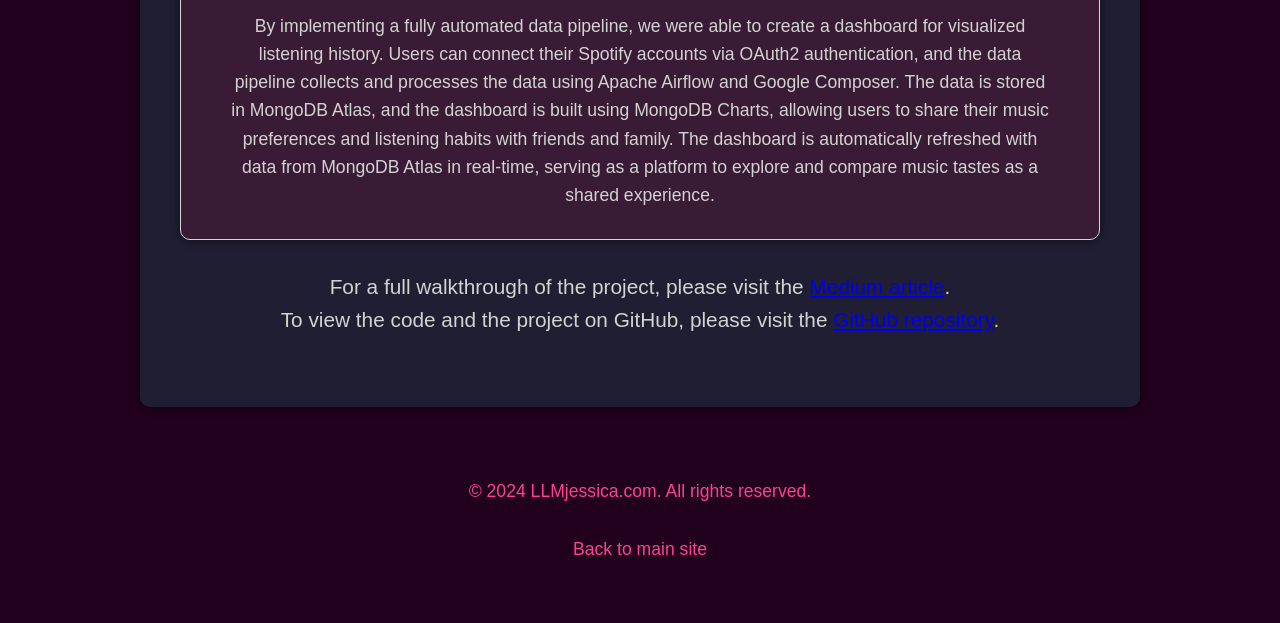
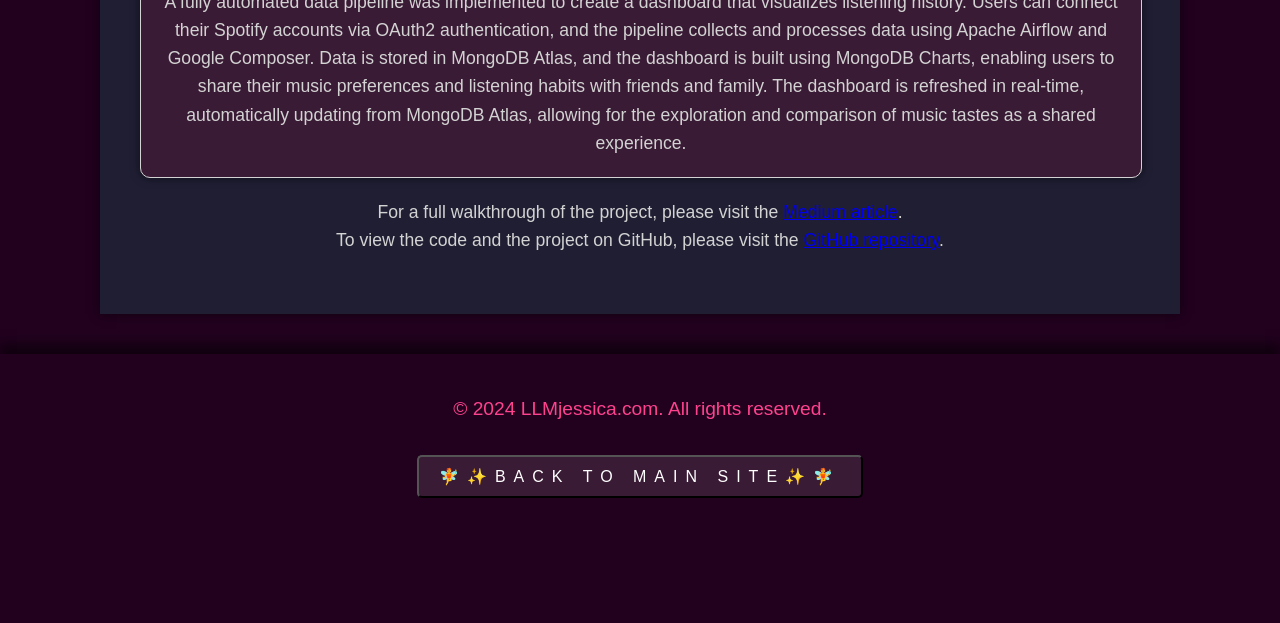
Before and after one commit to witchEverly/llmjessica-demos, a plain HTML site: page streamlining_data_processing.html in a window 1280 px wide. Shown: the part 1079-1702 px from the top of the page. After the commit the page ends 1607 px from the top, so only its background shows below. Drawn offline with Linux system fonts and the light colour scheme.

Commit message:
Update CSS styling

```diff
--- a/streamlining_data_processing.html
+++ b/streamlining_data_processing.html
@@ -5,54 +5,40 @@
     <meta name="viewport" content="width=device-width, initial-scale=1.0">
     <title>Demos ✨ LLMjessica.com ✨</title>
     <link rel="icon" type="image/x-icon" href="images/favicon_2.ico">
-<!--    <link rel="mask-icon" href="images/favicon_2.svg">-->
-<!--    <link rel="apple-touch-icon" href="images/favicon_2.png">-->
     <style>
-        * {
-            box-sizing: border-box; /* Ensure padding and borders are included in the element's total width and height */
+        body {
+            font-family: Arial, sans-serif;
             margin: 0;
             padding: 0;
-        }
-        body {
-            font-family: 'Arial', sans-serif;
             background-color: #21011e; /* Dark Purple */
             color: #d3d3d3; /* Grey Text */
             line-height: 1.6;
-            display: flex;
-            flex-direction: column;
-            align-items: center;
-            justify-content: flex-start;
-            min-height: 100vh;
-            padding: 20px; /* Add padding to body for better spacing */
         }
         .container {
-            width: 100%;
             max-width: 1000px;
+            margin: 10px auto;
+            padding: 40px;
             background-color: #1f1e33;
             box-shadow: 0 0 10px rgba(0, 0, 0, 0.5);
-            margin: 20px 0;
-            padding: 40px;
+        }
+        .text-container {
+            background-color: #3a1b35; /* Lighter Purple Background */
+            border: 1px solid #d3d3d3; /* Whitish-grey outline */
+            box-shadow: 0 0 10px rgba(0, 0, 0, 0.5); /* Subtle shadow */
             border-radius: 10px;
+            max-width: 1200px;
+            text-align: center;
+            width: 100%;
+            margin: 20px auto;
         }
         h1, h2, h3 {
             text-align: center;
             color: #fe428e; /* Radical Pink */
-            margin: 10px 0;
         }
-        p {
-            padding: 10px 40px;
-            margin: 10px 0;
+        .intro, p {
+            text-align: center;
             font-size: 1.1em;
-        }
-
-        ul, ol {
-            margin: 10px 80px;
-            font-size: 1.1em;
-        }
-        .intro {
-            text-align: center;
-            font-size: 1.3em;
-            margin: 20px 0;
+            margin: 20px;
         }
         .quote-section {
             text-align: center;
@@ -61,7 +47,7 @@
         }
         .image-container {
             text-align: center;
-            margin: 1px 0;
+            margin: 20px;
         }
         .image-container img {
             width: 100%;
@@ -70,30 +56,28 @@
             border-radius: 5px;
             box-shadow: 0 0 10px rgba(0, 0, 0, 0.5);
         }
-        .subdomain-container {
-            background-color: #3a1b35; /* Lighter Purple Background */
-            padding: 10px;
-            border: 1px solid #d3d3d3; /* Whitish-grey outline */
-            box-shadow: 0 0 10px rgba(0, 0, 0, 0.5); /* Subtle shadow */
-            border-radius: 10px;
-            max-width: 1200px;
-            text-align: center;
-            width: 100%;
-            margin: 20px auto;
+        .styled-button {
+            background-color: #3a1b35;
+            color: white;
+            padding: 10px 20px;
+            border-radius: 5px;
+            font-size: 16px;
+            cursor: pointer;
+            transition: background-color 0.3s ease, box-shadow 0.3s ease;
+            margin: 10px;
+            text-transform: uppercase;
+            letter-spacing: 8px;
         }
-        .subdomain-container a {
-            color: #fe428e; /* Radical Pink */
-            text-decoration: none;
-        }
-        .subdomain-container a:hover {
-            text-decoration: underline;
+        .styled-button:hover {
+            background-color: #fe428e; /* Hover effect */
         }
         .footer {
             text-align: center;
             padding: 20px 0;
             background-color: #21011e; /* Dark Purple Background */
             color: #fe428e; /* Radical Pink */
-            margin-top: 10px;
+            margin-top: 40px;
+            box-shadow: 0 -10px 10px rgba(0, 0, 0, 0.5); /* Subtle shadow at the top */
         }
         .footer a {
             color: #fe428e;
@@ -107,10 +91,9 @@
 <body>
     <div class="container">
         <h1>Streamlining Data Processing using Apache Airflow, MongoDB, SparkSQL, and Google Composer</h1>
-        <br>
-        <div class="subdomain-container">
+        <hr>
         <h2>Initial Project Proposal</h2>
-            <p>
+        <p class="intro">
             <em>
                 Develop a data pipeline in Airflow to build an application that functions as a social media platform for small groups of friends.
                 The application will allow users to connect their Spotify accounts and share their listening history.
@@ -118,17 +101,21 @@
             </em>
         </p>
         <h2>The Finished Product</h2>
-            <div class="quote-section"> A Dynamic Dashboard for Sharing Music Taste with Friends </div>
+        <div class="quote-section">
+            A Dynamic Dashboard for Sharing Music Taste with Friends
+        </div>
         <div class="image-container">
-                <kbd><img src="images/SpotifyWeeklyRecap.png" alt="Dashboard implementation with MongoDB Charts"></kbd>
+            <img src="images/SpotifyWeeklyRecap.png" alt="Dashboard implementation with MongoDB Charts">
         </div>
-            <p>
-                By implementing a fully automated data pipeline, we were able to create a dashboard for visualized listening history.
-                Users can connect their Spotify accounts via OAuth2 authentication, and the data pipeline collects and processes the
-                data using Apache Airflow and Google Composer. The data is stored in MongoDB Atlas, and the dashboard is built using MongoDB Charts,
-                allowing users to share their music preferences and listening habits with friends and family.
-                The dashboard is automatically refreshed with data from MongoDB Atlas in real-time, serving as a platform to
-                explore and compare music tastes as a shared experience.
+        <div class="text-container">
+            <p class="intro">
+                A fully automated data pipeline was implemented to create a dashboard that visualizes listening history.
+                Users can connect their Spotify accounts via OAuth2 authentication,
+                and the pipeline collects and processes data using Apache Airflow and Google Composer.
+                Data is stored in MongoDB Atlas, and the dashboard is built using MongoDB Charts,
+                enabling users to share their music preferences and listening habits with friends and family.
+                The dashboard is refreshed in real-time, automatically updating from MongoDB Atlas,
+                allowing for the exploration and comparison of music tastes as a shared experience.
             </p>
         </div>
         <p class="intro">
@@ -138,8 +125,8 @@
         </p>
     </div>
     <footer class="footer">
-        <p>&copy; 2024 LLMjessica.com. All rights reserved.</p>
-        <p><a href="https://llmjessica.com">Back to main site</a></p>
+        <p class="quote-section">&copy; 2024 LLMjessica.com. All rights reserved.</p>
+        <button class="styled-button" onclick="window.location.href='https://llmjessica.com'">🧚✨Back To Main Site✨🧚</button>
     </footer>
 </body>
 </html>
```
Also changed, not shown: clustering_with_llm_labels.html (+28 -6 lines), index.html (+19 -3 lines). Lines whose indentation alone changed are shown as unchanged.
